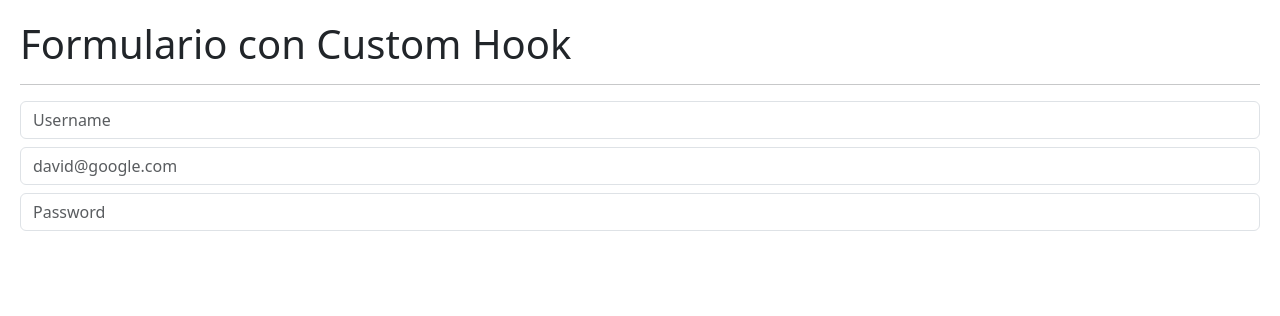
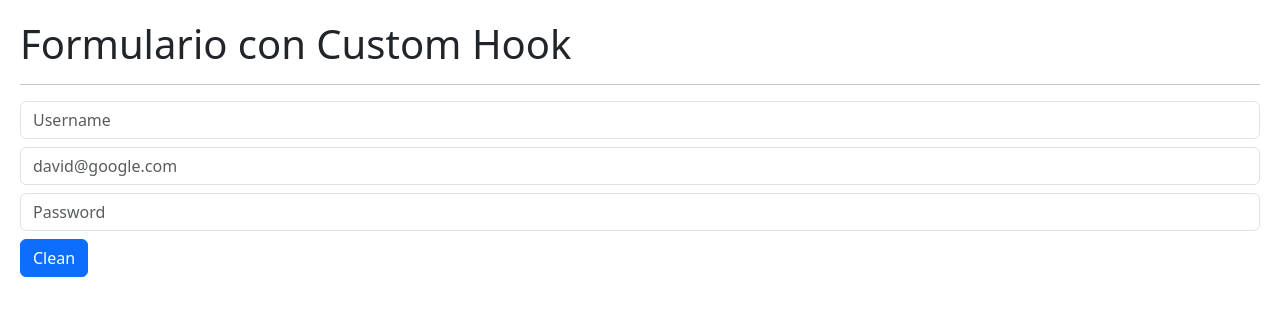
Before and after one commit to Davidcastel26/HooksReact, a React (Vite) app in the folder hook-app/: page / in a window 1280 px wide. Shown: the top 316 px of the page. Built offline with nearby package versions, Linux system fonts and the light colour scheme.

Commit message:
Update FormWithCustomHook.jsx

```diff
--- a/hook-app/src/02-useEffect/FormWithCustomHook.jsx
+++ b/hook-app/src/02-useEffect/FormWithCustomHook.jsx
@@ -2,16 +2,16 @@ import { useEffect } from "react"
 import { useForm } from "../hooks/useForm"
 
 
+const infoForm = {
+    username: '',
+    email: '',
+    password: ''
+}
+
 export const FomrWithCustomHook = () => {
 
-    const infoForm = {
-        username: '',
-        email: '',
-        password: ''
-    }
-
     // esto es gracias al useForm hooks que hicimos 'en el return lo destructuramos'
-    const { formState, onInputChange, username, password, email } = useForm(infoForm)
+    const { formState, onInputChange, onResetForm, username, password, email } = useForm(infoForm)
 
     // const { username, email, password } = formState;
 
@@ -57,6 +57,7 @@ export const FomrWithCustomHook = () => {
             onChange={ onInputChange }
         />
 
+        <button onClick={ onResetForm } className="btn btn-primary mt-2"> Clean </button>
     </>
   )
 }
```
